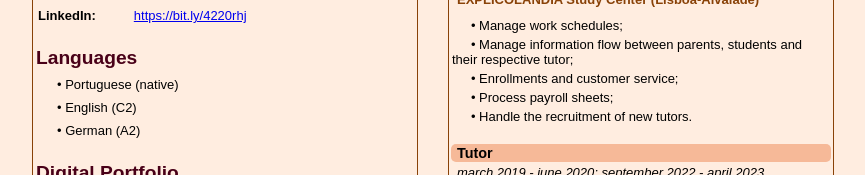
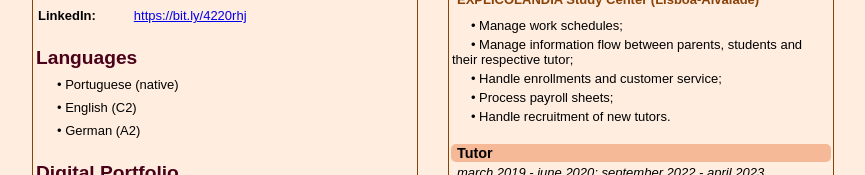
Before and after one commit to APereira23/curriculum-vitae-builder, a React (Create React App) app: page / in a window 1280 px wide. Shown: the part 314-489 px from the top of the page, without its empty margins (208-1073 px from the left). Built offline with nearby package versions, Linux system fonts and the light colour scheme.

Commit message:
Formating

```diff
--- a/src/Education.js
+++ b/src/Education.js
@@ -66,6 +66,7 @@ class Education extends Component {
             })}
           </tbody>
         </table>
+        <br></br><br></br><br></br>
       </div>
     );
   }
--- a/src/data-eng.js
+++ b/src/data-eng.js
@@ -46,9 +46,9 @@ const work = [
     tasks: [ //each task as an array string
       "Manage work schedules;",
       "Manage information flow between parents, students and their respective tutor;",
-      "Enrollments and customer service;",
+      "Handle enrollments and customer service;",
       "Process payroll sheets;",
-      "Handle the recruitment of new tutors.",
+      "Handle recruitment of new tutors.",
     ],
     id: uniqid(),
   },
@@ -97,7 +97,7 @@ const skills = [
   },
   {
     id: uniqid(),
-    text: "Junior Web Developer coding skills (HTML, CSS, Javascript/React.js)",
+    text: "Junior Web Developer coding skills (HTML, CSS, Javascript/React.js);",
   },
   {
     id: uniqid(),
```
